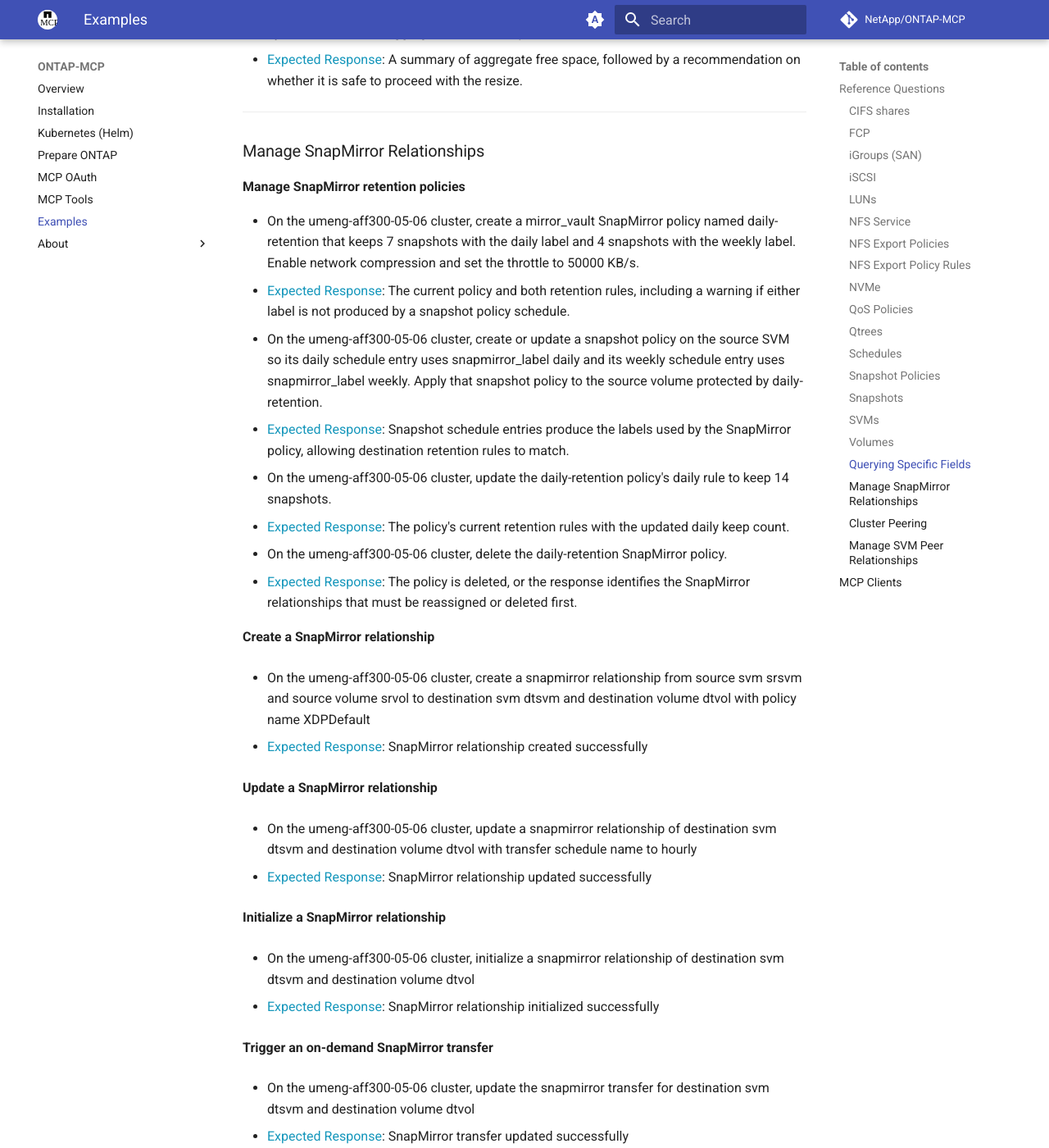
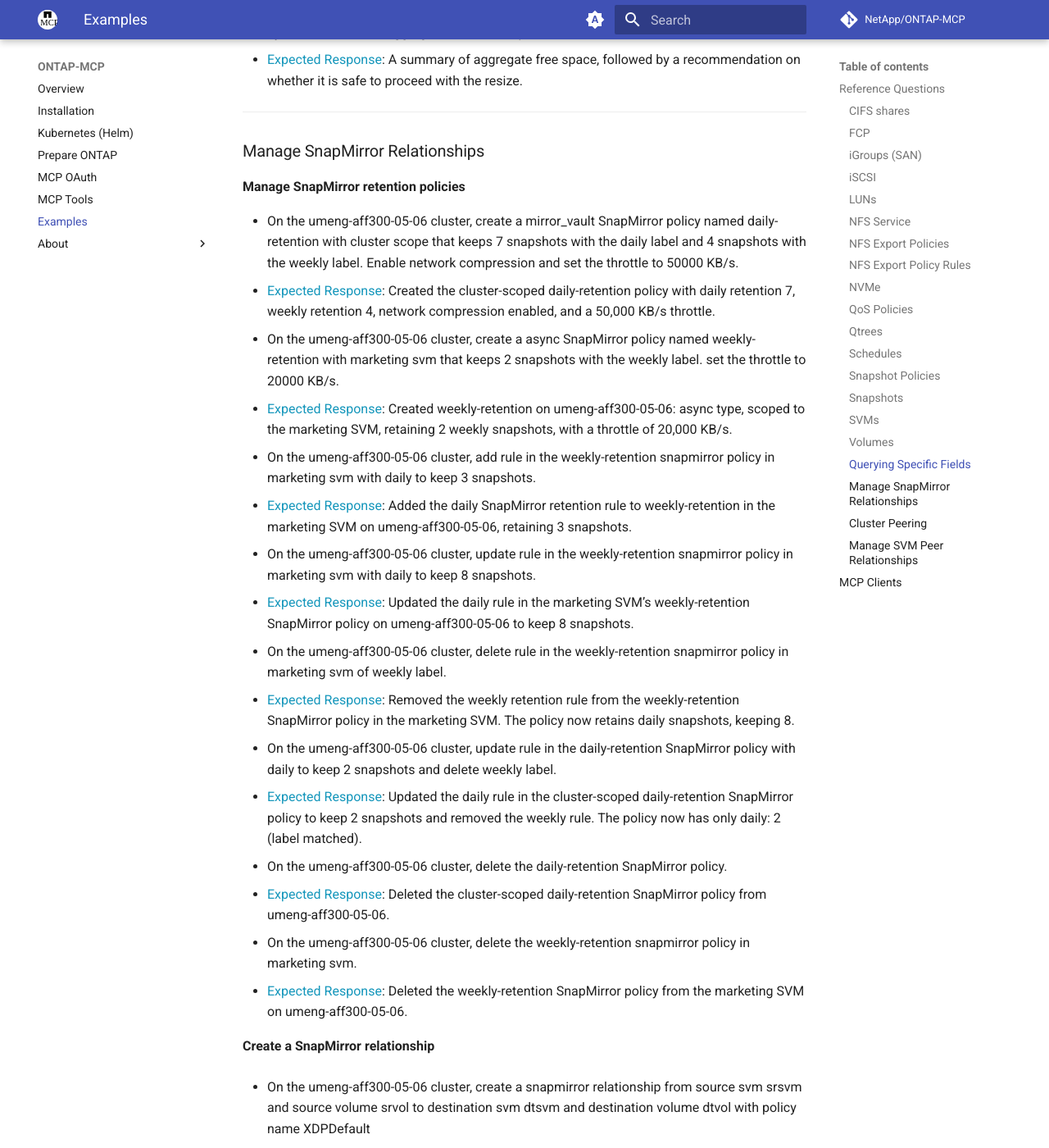
Before and after one commit to NetApp/ontap-mcp, an MkDocs documentation site: the page built from docs/examples.md, in a window 1280 px wide and 1400 px high, scrolled down 11154 px. Shown: the whole window at 82% size. Built offline with MkDocs 1.6.1 and Material for MkDocs 9.7.7, drawn with Linux system fonts in a browser that asks for light colours; comment, search, counter and statistics services are not loaded; the version menu is left out.

Commit message:
feat: validated and updated examples in doc

```diff
--- a/docs/examples.md
+++ b/docs/examples.md
@@ -404,17 +404,29 @@ FlexGroup create is for Unified NAS (AFF/FAS) only. Classic ASA rejects FlexGrou
 
 **Manage SnapMirror retention policies**
 
-- On the umeng-aff300-05-06 cluster, create a mirror_vault SnapMirror policy named daily-retention that keeps 7 snapshots with the daily label and 4 snapshots with the weekly label. Enable network compression and set the throttle to 50000 KB/s.
-- <span class="key">Expected Response</span>: The current policy and both retention rules, including a warning if either label is not produced by a snapshot policy schedule.
+- On the umeng-aff300-05-06 cluster, create a mirror_vault SnapMirror policy named daily-retention with cluster scope that keeps 7 snapshots with the daily label and 4 snapshots with the weekly label. Enable network compression and set the throttle to 50000 KB/s.
+- <span class="key">Expected Response</span>: Created the cluster-scoped daily-retention policy with daily retention 7, weekly retention 4, network compression enabled, and a 50,000 KB/s throttle.
 
-- On the umeng-aff300-05-06 cluster, create or update a snapshot policy on the source SVM so its daily schedule entry uses snapmirror_label daily and its weekly schedule entry uses snapmirror_label weekly. Apply that snapshot policy to the source volume protected by daily-retention.
-- <span class="key">Expected Response</span>: Snapshot schedule entries produce the labels used by the SnapMirror policy, allowing destination retention rules to match.
+- On the umeng-aff300-05-06 cluster, create a async SnapMirror policy named weekly-retention with marketing svm that keeps 2 snapshots with the weekly label. set the throttle to 20000 KB/s.
+- <span class="key">Expected Response</span>: Created weekly-retention on umeng-aff300-05-06: async type, scoped to the marketing SVM, retaining 2 weekly snapshots, with a throttle of 20,000 KB/s.
 
-- On the umeng-aff300-05-06 cluster, update the daily-retention policy's daily rule to keep 14 snapshots.
-- <span class="key">Expected Response</span>: The policy's current retention rules with the updated daily keep count.
+- On the umeng-aff300-05-06 cluster, add rule in the weekly-retention snapmirror policy in marketing svm with daily to keep 3 snapshots.
+- <span class="key">Expected Response</span>: Added the daily SnapMirror retention rule to weekly-retention in the marketing SVM on umeng-aff300-05-06, retaining 3 snapshots.
+
+- On the umeng-aff300-05-06 cluster, update rule in the weekly-retention snapmirror policy in marketing svm with daily to keep 8 snapshots.
+- <span class="key">Expected Response</span>: Updated the daily rule in the marketing SVM’s weekly-retention SnapMirror policy on umeng-aff300-05-06 to keep 8 snapshots.
+
+- On the umeng-aff300-05-06 cluster, delete rule in the weekly-retention snapmirror policy in marketing svm of weekly label.
+- <span class="key">Expected Response</span>: Removed the weekly retention rule from the weekly-retention SnapMirror policy in the marketing SVM. The policy now retains daily snapshots, keeping 8.
+
+- On the umeng-aff300-05-06 cluster, update rule in the daily-retention SnapMirror policy with daily to keep 2 snapshots and delete weekly label.
+- <span class="key">Expected Response</span>: Updated the daily rule in the cluster-scoped daily-retention SnapMirror policy to keep 2 snapshots and removed the weekly rule. The policy now has only daily: 2 (label matched).
 
 - On the umeng-aff300-05-06 cluster, delete the daily-retention SnapMirror policy.
-- <span class="key">Expected Response</span>: The policy is deleted, or the response identifies the SnapMirror relationships that must be reassigned or deleted first.
+- <span class="key">Expected Response</span>: Deleted the cluster-scoped daily-retention SnapMirror policy from umeng-aff300-05-06.
+
+- On the umeng-aff300-05-06 cluster, delete the weekly-retention snapmirror policy in marketing svm.
+- <span class="key">Expected Response</span>: Deleted the weekly-retention SnapMirror policy from the marketing SVM on umeng-aff300-05-06.
 
 **Create a SnapMirror relationship**
 
```
Also changed, not shown: 4 other files.
